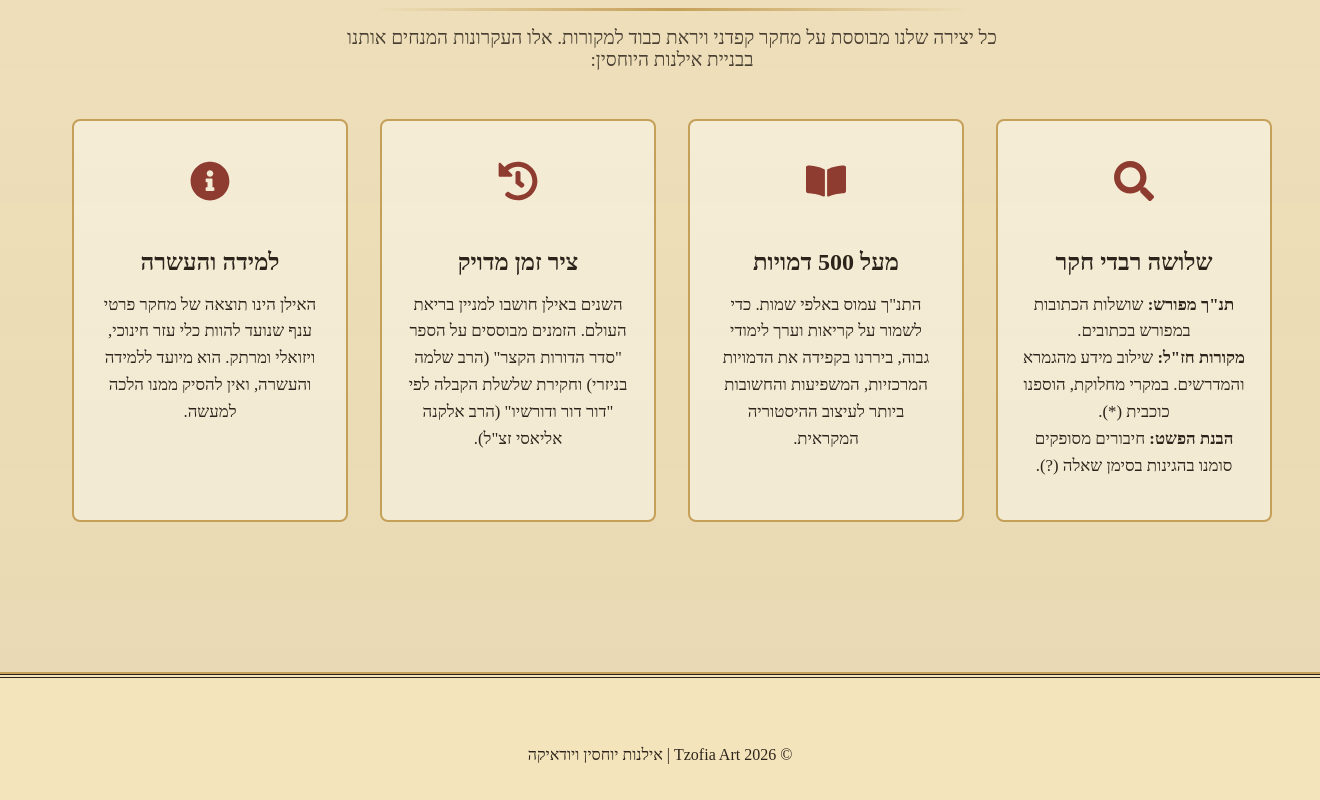
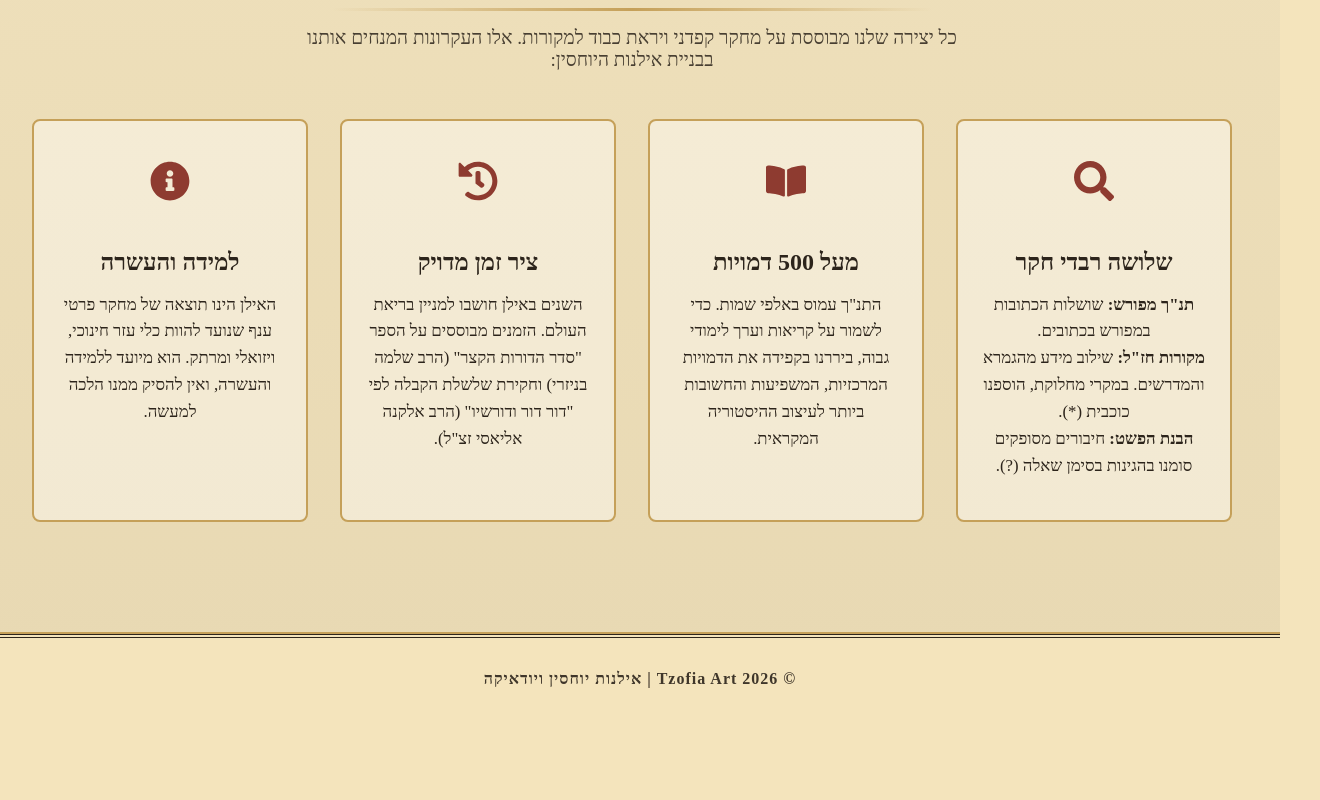
Before and after one commit to yitzhak480/Tzofia, a React (Vite) app: page / in a window 1280 px wide. Shown: the part 925-1725 px from the top of the page, 1320 px wide, since content can reach past the window. After the commit the page ends 1645 px from the top, so only its background shows below. Built offline with nearby package versions, Linux system fonts and the light colour scheme; a web font is replaced by a local one.

Commit message:
Fix import case sensitivity

```diff
--- a/src/App.css
+++ b/src/App.css
@@ -108,7 +108,7 @@ body {
   color: var(--color-ink, #2c241b);
   text-align: center;
   padding-bottom: 2rem;
-  margin-top: auto;
+
   border-top: 4px double var(--color-ink, #2c241b);
   position: relative;
 }
--- a/src/components/Footer.jsx
+++ b/src/components/Footer.jsx
@@ -1,15 +1,14 @@
 import React, { useContext } from 'react';
-// שים לב: שינינו את הנתיב ל-context.jsx עם אותיות קטנות בהתאם לשם הקובץ שלך
 import { CartContext } from '../context/context';
 
 const Footer = () => {
-  // אנחנו שואבים רק את השפה והתרגומים, בלי שום קשר לעגלה
   const { t, lang } = useContext(CartContext);
 
   return (
-    <footer className="biblical-footer" style={{ textAlign: 'center', padding: '20px', marginTop: '40px' }}>
+    // Removed the inline style completely
+    <footer className="biblical-footer">
       <div className="footer-content">
-        <p>
+        <p className="copyright-text">
           {t?.footer_rights || (lang === 'he' ? '© כל הזכויות שמורות' : '© All Rights Reserved')}
         </p>
       </div>
```
